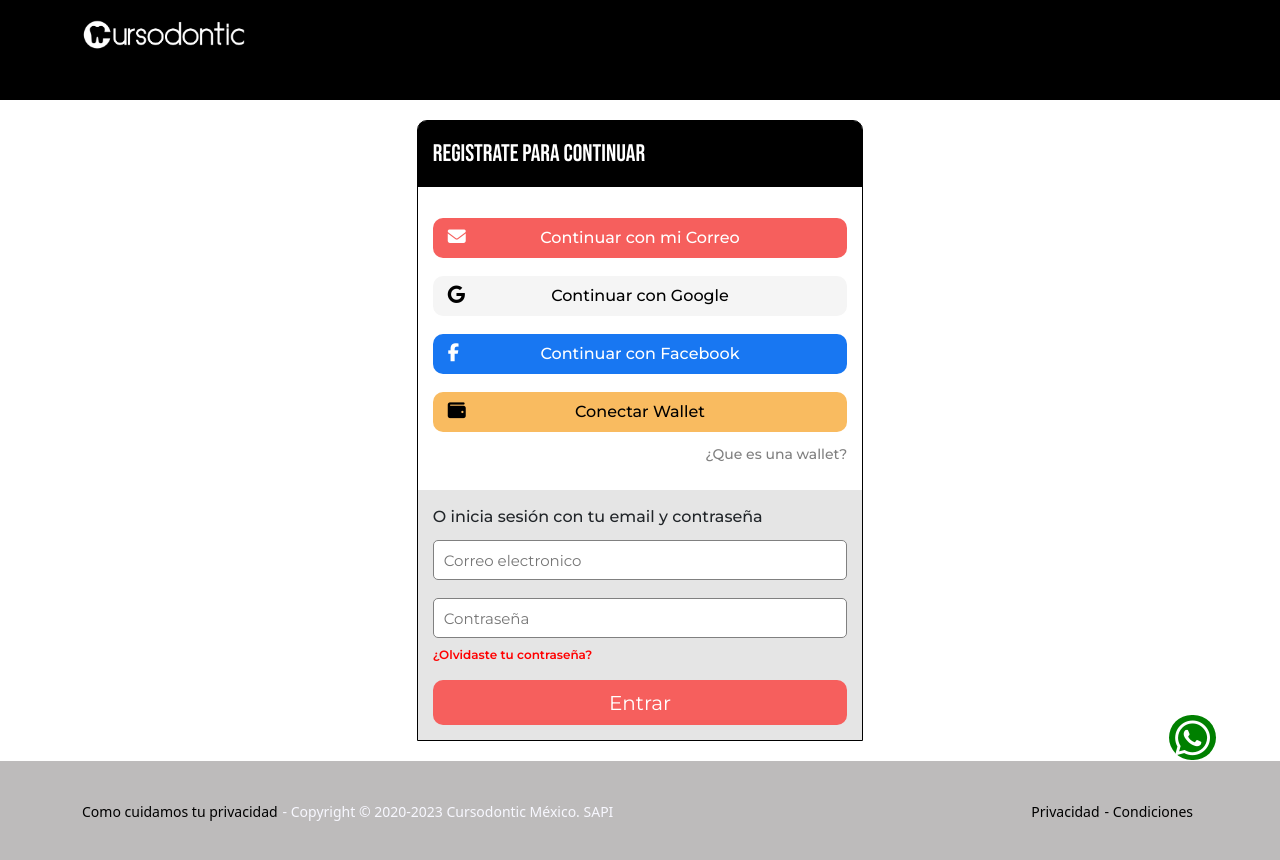
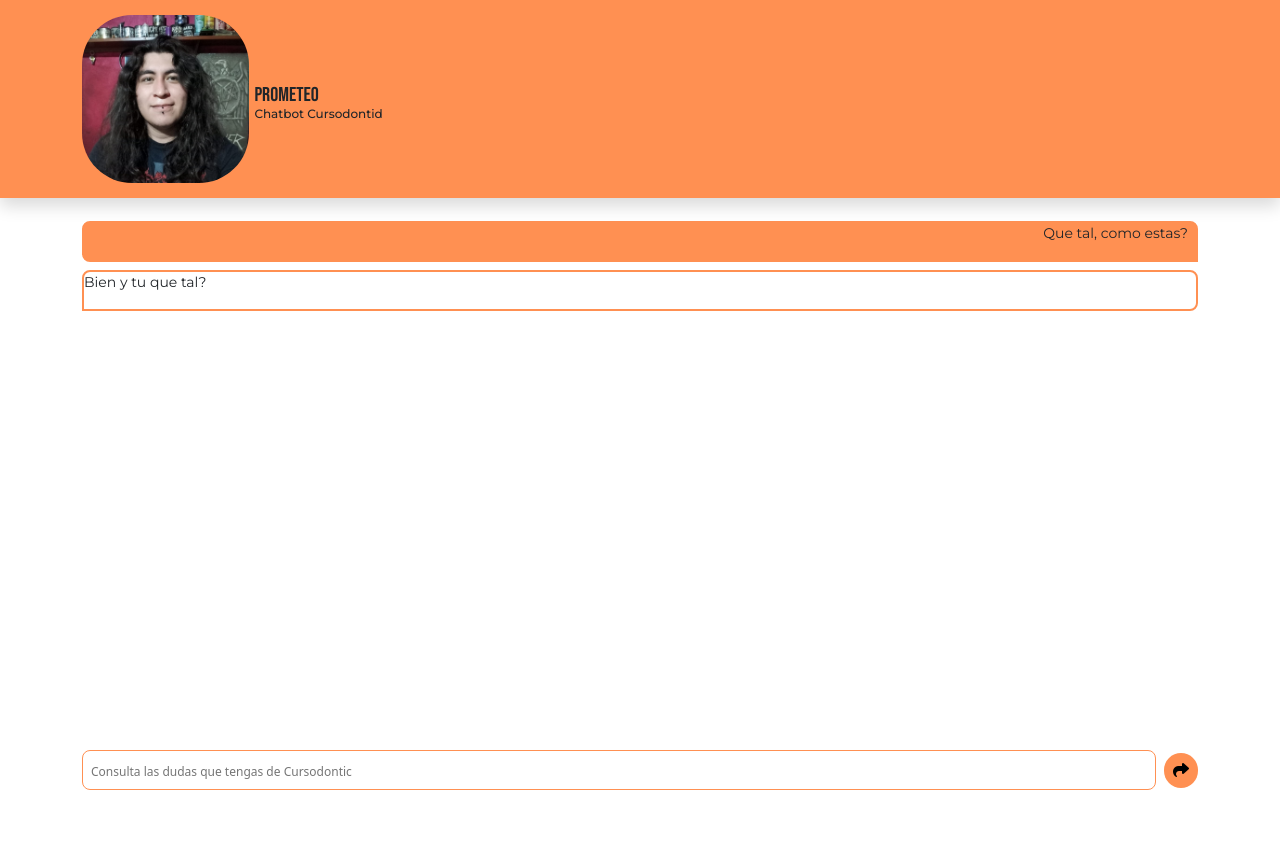
Before and after one commit to racunas/cursodontic_prometeo, a React (Create React App) app: page /chatbot in a window 1280 px wide. After the commit the page ends 800 px from the top, so only its background shows below. Built offline with nearby package versions, Linux system fonts and the light colour scheme; a web font is replaced by a local one.

Commit message:
Se creo la vista del Chatbot de Cursodontic funcional

```diff
--- a/src/App.js
+++ b/src/App.js
@@ -4,6 +4,7 @@ import './App.css';
 import HeaderLogin from './components/HeaderLogin';
 import LoginCursodontic from './components/LoginCursodontic';
 import FooterLogin from './components/FooterLogin';
+import Chatbot from './components/Chatbot';
 
 function App() {
   return (
@@ -14,7 +15,14 @@ function App() {
 
         <Switch>
 
-          <Route to="/">
+
+          <Route path="/chatbot/" exact>
+
+            <Chatbot></Chatbot>
+
+          </Route>
+
+          <Route path="/">
 
             <HeaderLogin></HeaderLogin>
             <LoginCursodontic></LoginCursodontic>
--- /dev/null
+++ b/src/components/BodyChatbot/BodyChatbot.css
@@ -0,0 +1,38 @@
+.bodyChatbot{
+
+
+    padding-top: 15px;
+    overflow-y: scroll;
+}
+
+.mensajesBot{
+
+    width: auto;
+    height: auto;
+    border: 2px solid #FF9052;
+    border-radius: 8px 8px 8px 0;
+}
+
+.mensajesBot__text{
+
+    margin-left: 8px;
+    font-size: 14px;
+    font-family: 'Montserrat';
+}
+
+.mensajesUsuario{
+
+    text-align: end;
+    border: 2px solid #FF9052;
+    background-color: #FF9052;
+    margin-top: 8px;
+    margin-bottom: 8px;
+    border-radius: 8px 8px 0 8px;
+}
+
+.mensajesUsuario__text{
+
+    font-size: 14px;
+    font-family: 'Montserrat';
+    margin-right: 8px;
+}
--- /dev/null
+++ b/src/components/BodyChatbot/index.js
@@ -0,0 +1,35 @@
+import React from 'react';
+import './BodyChatbot.css';
+
+export default function BodyChatbot({ mensajes }){
+
+    return(
+
+        <div className="container-fluid bodyChatbot" id="bodyChatbot">
+
+            <div className="container">
+
+                <div className="bodyChatbot__mensajes">
+
+                    {
+                        mensajes.length > 0 &&
+                            mensajes.map(value =>{
+                                return(
+                                    <div className={`${value.isUser ? "mensajesUsuario" : "mensajesBot"}`}>
+
+                                        <p className="mensajesUsuario__text">
+                                            {value.text}
+                                        </p>
+
+                                    </div>
+                                )
+                            })
+                    }
+
+                </div>
+
+            </div>
+
+        </div>
+    )
+}
--- /dev/null
+++ b/src/components/Chatbot/Chatbot.css
@@ -0,0 +1,5 @@
+.bodyChatbot{
+
+    height: 100%;
+    padding-bottom: 70px;
+}
--- /dev/null
+++ b/src/components/Chatbot/index.js
@@ -0,0 +1,87 @@
+import React from 'react';
+import './Chatbot.css';
+import HeaderChatbot from './../HeaderChatbot';
+import BodyChatbot from './../BodyChatbot';
+import FooterChatbot from './../FooterChatbot';
+
+
+export default function Chatbot(){
+
+    const [mensajes, setMensajes] = React.useState([])
+
+    const setInitialMessages = () =>{
+        let messages = [
+            {
+                text: "Que tal, como estas?",
+                isUser: true
+            },
+            {
+                text: "Bien y tu que tal?",
+                isUser: false
+            }
+        ]
+        setMensajes(messages)
+    }
+
+    const onSubmitMensaje = (e) =>{
+        e.preventDefault()
+        let form = new FormData(e.target)
+        let object = Object.fromEntries(form)
+        let mensaje = {
+            text: object.duda_usuario,
+            isUser: true
+        }
+        setMensajes([...mensajes, mensaje])
+        document.getElementById("duda_usuario").value = ""
+        window.scrollTo(0, document.body.scrollHeight);
+        setTimeout(() => document.getElementById('bodyChatbot').scrollIntoView(false), 100)
+    }
+
+    const getMessagePrometeo = () =>{
+        if(mensajes.length === 0){
+            return;
+        }
+
+        if(mensajes[mensajes.length - 1].isUser){
+            setTimeout(()=>{
+                let mensaje = {
+                    text: "Va, saca",
+                    isUser: false
+                }
+
+                setMensajes([...mensajes, mensaje])
+                // document.getElementById('bodyChatbot').scrollIntoView(false)
+                window.scrollTo(0, document.body.scrollHeight);
+                setTimeout(() => document.getElementById('bodyChatbot').scrollIntoView(false), 100)
+
+            }, 2500)
+
+        }
+    }
+
+    React.useEffect(setInitialMessages, [])
+
+    React.useEffect(getMessagePrometeo, [mensajes])
+
+    return(
+
+        <React.Fragment>
+
+            <HeaderChatbot />
+
+            <div className="scrollBodyChatbot">
+
+                <BodyChatbot
+                    mensajes={mensajes}
+                />
+
+            </div>
+
+            <FooterChatbot
+                onSubmitMensaje={onSubmitMensaje}
+            />
+
+        </React.Fragment>
+
+    )
+}
--- /dev/null
+++ b/src/components/FooterChatbot/FooterChatbot.css
@@ -0,0 +1,39 @@
+.footerChatbot{
+
+    position: fixed;
+    bottom: 0;
+    padding-bottom: 10px;
+    background-color: white;
+}
+
+.footerChatbot__dudasUsuarios{
+
+    padding-top: 12px;
+    display: flex;
+    align-items: center;
+    justify-content: space-between;
+}
+
+.dudasUsuarios__input{
+
+    border: 1px solid #FF9052;
+    border-radius: 8px;
+    height: 40px;
+    width: 100%;
+}
+
+.dudasUsuarios__input::placeholder{
+
+    font-size: 12px;
+    padding-left: 6px;
+}
+
+.dudasUsuario__button{
+
+    height: 35px;
+    width: 35px;
+    background-color: #FF9052;
+    border: none;
+    border-radius: 50px;
+    margin-left: 8px;
+}
--- /dev/null
+++ b/src/components/FooterChatbot/index.js
@@ -0,0 +1,34 @@
+import React from 'react';
+import './FooterChatbot.css';
+
+export default function FooterChatbot({onSubmitMensaje}){
+
+    return(
+
+        <div className="container-fluid footerChatbot shadow-top">
+
+            <div className="container">
+
+                <form className="footerChatbot__dudasUsuarios" onSubmit={onSubmitMensaje}>
+
+                    <input
+                    type="text"
+                    name="duda_usuario"
+                    id="duda_usuario"
+                    placeholder="Consulta las dudas que tengas de Cursodontic"
+                    className="dudasUsuarios__input" />
+
+                    <button className="dudasUsuario__button">
+
+                        <i class="fa-solid fa-share"></i>
+
+                    </button>
+
+                </form>
+
+            </div>
+
+        </div>
+
+    )
+}
--- /dev/null
+++ b/src/components/HeaderChatbot/HeaderChatbot.css
@@ -0,0 +1,37 @@
+.headerChatbot{
+
+    background-color: #FF9052;
+    height: auto;
+    font-size: 16px;
+    padding-top: 15px;
+    padding-bottom: 15px;
+}
+
+.headerChatbot__infoChatbot{
+
+    display: flex;
+    align-items: center;
+}
+
+.infoChatbot__avatarChatbot{
+
+    width: 15%;
+    border-radius: 50px;
+    margin-right: 5px;
+}
+
+.datosChatbot__nombreBot{
+
+    font-size: 20px;
+    font-family: 'Bebas Neue';
+    font-weight: 500;
+}
+
+.datosChatbot__nombreEmpresa{
+
+    font-size: 12px;
+    margin-bottom: 0;
+    font-family: 'Montserrat';
+    font-weight: 500;
+    line-height: 8px;
+}
--- /dev/null
+++ b/src/components/HeaderChatbot/index.js
@@ -0,0 +1,32 @@
+import React from 'react';
+import './HeaderChatbot.css';
+
+import avatarPrometeo from './../../assets/img/AvatarPrometeo.jpg'
+
+export default function HeaderChatbot(){
+
+    return(
+
+        <div className="container-fluid headerChatbot sticky-top shadow">
+
+            <div className="container">
+
+                <div className="headerChatbot__infoChatbot">
+
+                    <img src={avatarPrometeo} className="infoChatbot__avatarChatbot" />
+
+                    <div className="infoChatbot__datosChatbot">
+
+                        <span className="datosChatbot__nombreBot">Prometeo</span>
+
+                        <p className="datosChatbot__nombreEmpresa">Chatbot Cursodontid</p>
+
+                    </div>
+
+                </div>
+
+            </div>
+
+        </div>
+    )
+}
--- a/src/components/HeaderLogin/index.js
+++ b/src/components/HeaderLogin/index.js
@@ -1,4 +1,5 @@
 import React from "react";
+import { Link } from "react-router-dom";
 import './HeaderLogin.css';
 
 import logoCursodontic from './../../assets/img/logoBlanco.png';
@@ -11,7 +12,17 @@ export default function HeaderLogin(){
 
             <div className="container">
 
-                <img src={logoCursodontic} className="headerLogin__logo" />
+                <div className="">
+
+                    <img src={logoCursodontic} className="headerLogin__logo" />
+
+                    <Link to="/chatbot" className="">
+
+                        <span className="">Chatbot Cursodontic </span>
+
+                    </Link>
+
+                </div>
 
             </div>
 
--- a/src/components/WhatsAppIcon/index.js
+++ b/src/components/WhatsAppIcon/index.js
@@ -10,10 +10,10 @@ export default function WhatsAppIcon(){
 
     return(
 
-        <div className="whatsAppContacto" onClick={handleClick}>
+        <button className="whatsAppContacto" onClick={handleClick}>
 
             <i className="fa-brands fa-whatsapp iconWhatsAppContacto"></i>
 
-        </div>
+        </button>
     )
 }
```
Also changed, not shown: src/assets/img/AvatarPrometeo.jpg (added).
